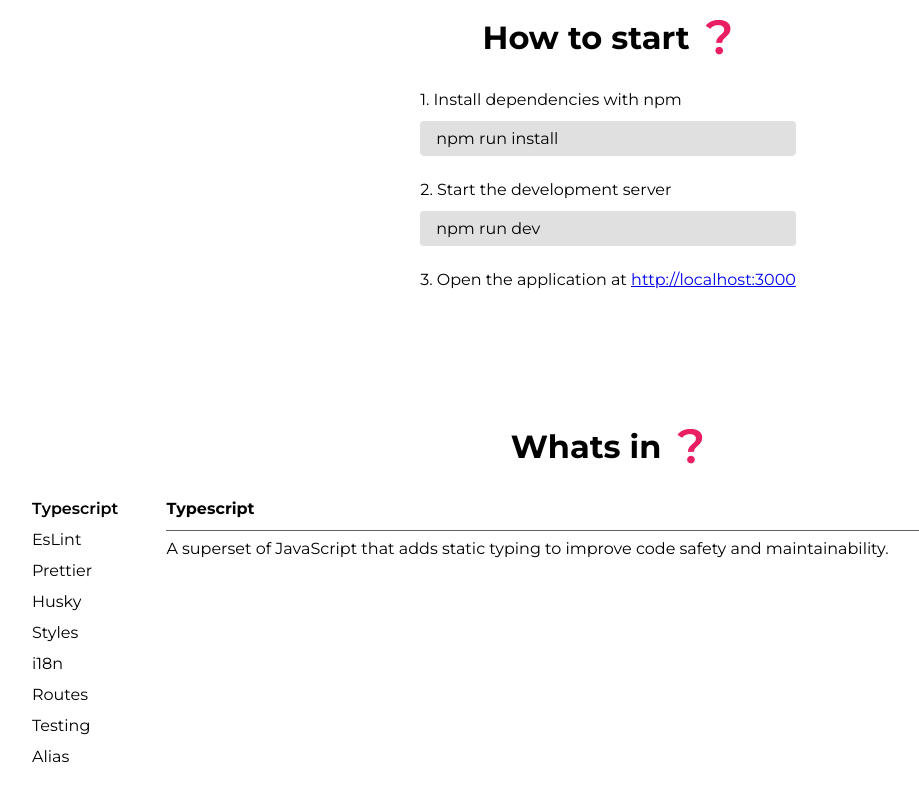
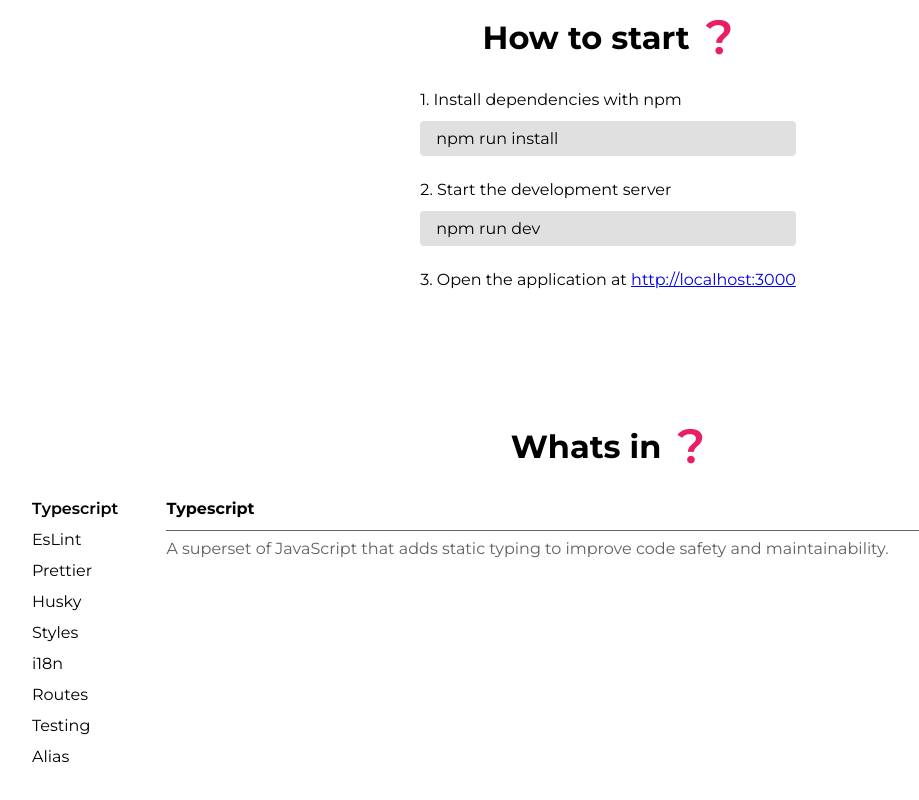
Before and after one commit to mariamoraan/react-template, a React (Vite) app: page / in a window 1280 px wide. Shown: the part 664-1464 px from the top of the page, without its empty margins (32-951 px from the left). Built offline with nearby package versions, Linux system fonts and the light colour scheme.

Commit message:
fix: fix color for items description

```diff
--- a/src/hello-world.module.css
+++ b/src/hello-world.module.css
@@ -180,6 +180,10 @@
   flex: 1;
 }
 
+.item-description {
+  color: var(--dark-grey);
+}
+
 @media (max-width: 600px) {
   .section {
     justify-content: center;
--- a/src/hello-world.page.tsx
+++ b/src/hello-world.page.tsx
@@ -114,7 +114,7 @@ export const HelloWorldPage = () => {
           </ul>
           <div className={cx('description')}>
             <h3 className={cx('item')}>{selectedItem.label}</h3>
-            <p>{selectedItem.description}</p>
+            <p className={cx('item-description')}>{selectedItem.description}</p>
           </div>
         </div>
       </section>
```
